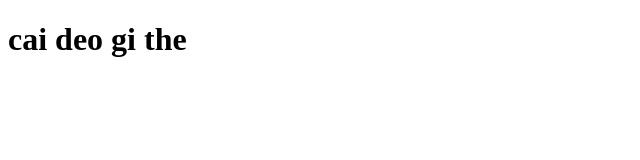
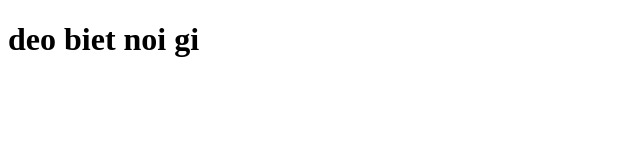
Before and after one commit to ManhNguyen02/layoutDivCSS, a plain HTML site: page index.html in a window 1280 px wide. Shown: the whole page, without its empty margins (0-640 px from the left). Drawn offline with Linux system fonts and the light colour scheme.

Commit message:
new update

```diff
--- a/index.html
+++ b/index.html
@@ -1,5 +1,5 @@
 <!DOCTYPE html>
 <html>
-    <h1>cai deo gi the</h1>
+    <h1>deo biet noi gi</h1>
 
 </html>
```
